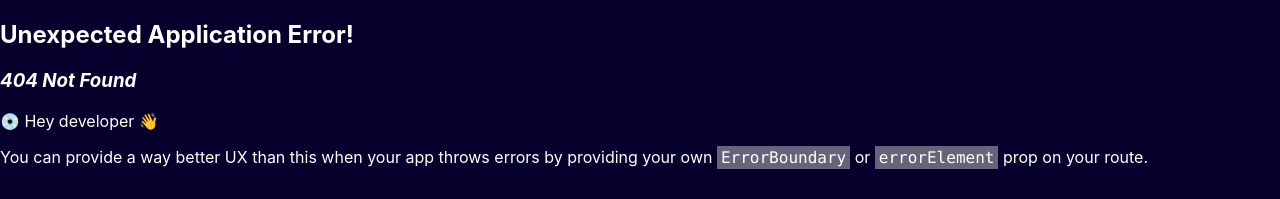
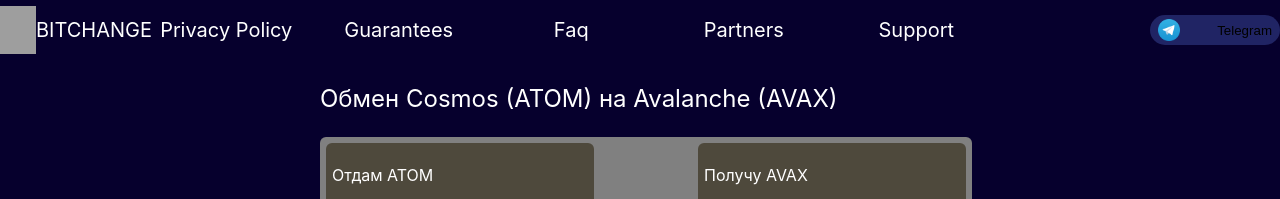
Before and after one commit to atlas49/crypto, a React (Vite) app: page / in a window 1280 px wide. Before the commit this address had no page. Shown: the top 199 px of the page. Built offline with nearby package versions, Linux system fonts and the light colour scheme; grey boxes are pictures that could not be loaded.

Commit message:
Fix router

```diff
--- a/src/router/index.tsx
+++ b/src/router/index.tsx
@@ -1,4 +1,4 @@
-import { createHashRouter } from 'react-router-dom';
+import { createBrowserRouter } from 'react-router-dom';
 import Wrapper from '@components/Layout/Wrapper';
 
 import Faq from '@pages/Faq';
@@ -8,10 +8,10 @@ import Privacy from '@pages/Privacy';
 import Partners from '@pages/Partners';
 import Guarantees from '@pages/Guarantees';
 
-const router = createHashRouter(
+const router = createBrowserRouter(
   [
     {
-      path: '/crypto',
+      path: '/',
       element: (
         <Wrapper>
           <Main />
@@ -58,8 +58,7 @@ const router = createHashRouter(
         </Wrapper>
       ),
     },
-  ],
-  { basename: '/' }
+  ]
 );
 
 export default router;
```
